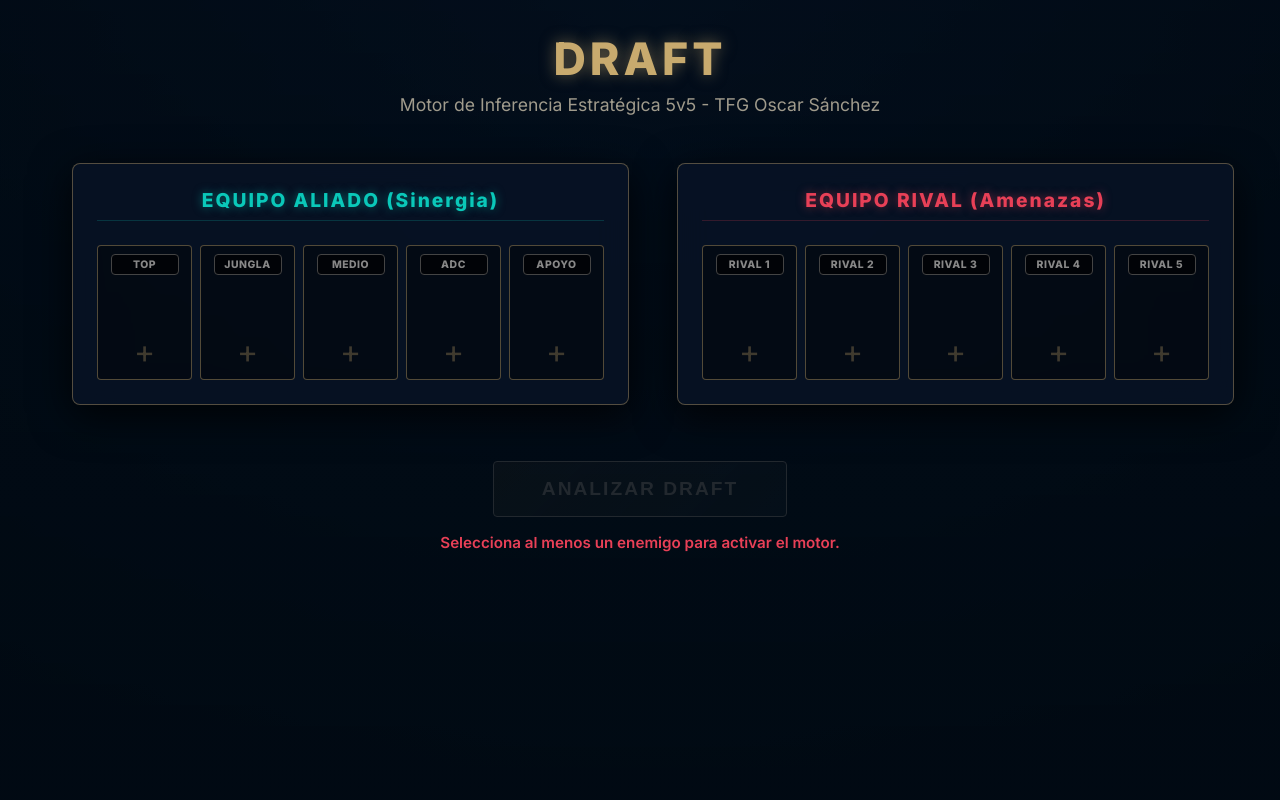
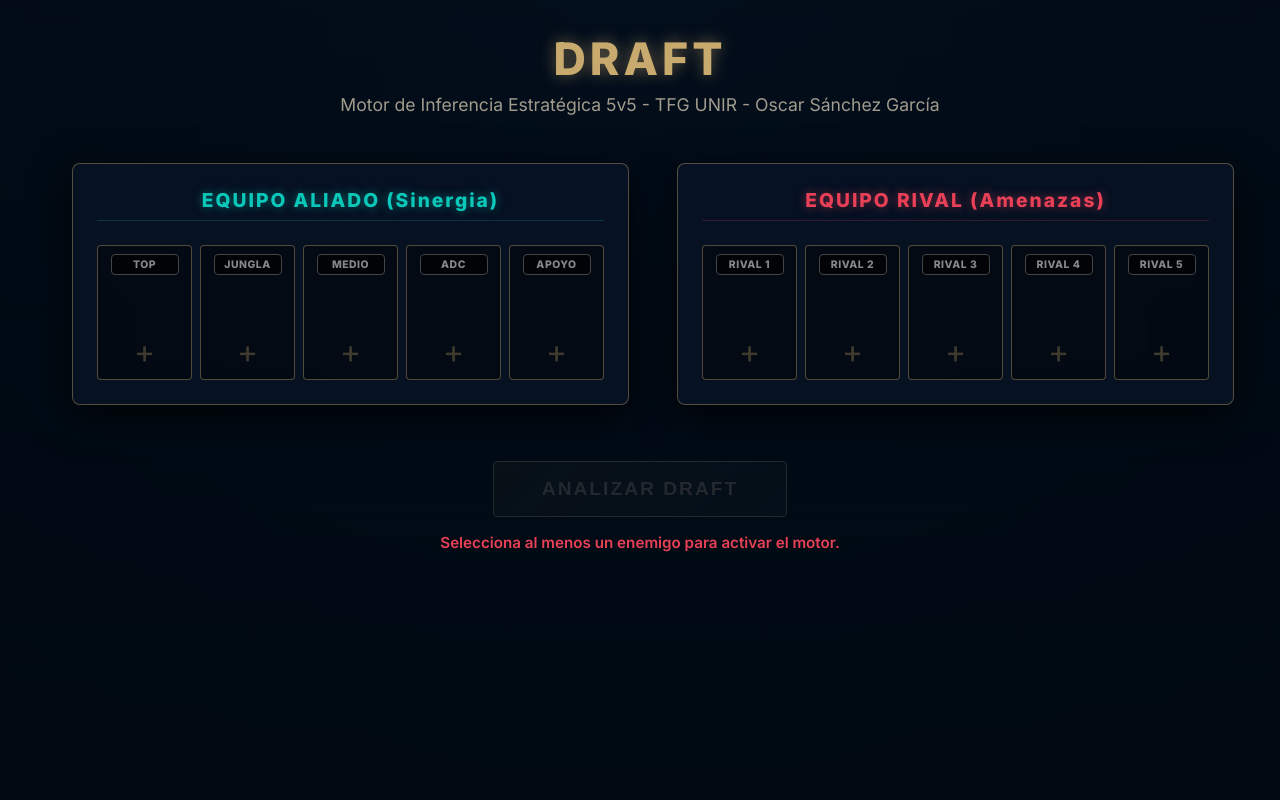
Before and after one commit to OSZ8/sistema-experto-tfg-unir, a Flask app: page / in a window 1280 px wide. Run offline with Flask 3, Linux system fonts and the light colour scheme.

Commit message:
Add meeting topics and update subtitle
Add docs/temas a comentar reunion.txt containing meeting questions about subsection numbering (e.g. 1.2.1) and citation references; update templates/index.html to expand the subtitle to 'Motor de Inferencia Estratégica 5v5 - TFG UNIR - Oscar Sánchez García'; update binary docs/plantilla.docx (content changed).

```diff
--- /dev/null
+++ b/docs/temas a comentar reunion.txt
@@ -0,0 +1,3 @@
+como hago sub apartados, ejemplo, 1.2.1, el 1.2 y 1.3 son fáciles de hacer, el 1.2.1 no me lo detecta el índice automáticamente
+
+si tengo una cita que la menciono dos veces la menciono con el mismo [X]?
--- a/templates/index.html
+++ b/templates/index.html
@@ -16,7 +16,7 @@
     <main class="container">
         <header class="text-center slide-up">
             <h1 class="hex-title">Draft</h1>
-            <p class="subtitle">Motor de Inferencia Estratégica 5v5 - TFG Oscar Sánchez</p>
+            <p class="subtitle">Motor de Inferencia Estratégica 5v5 - TFG UNIR - Oscar Sánchez García</p>
         </header>
 
         <section class="draft-arena">
```
Also changed, not shown: 1 other file.
